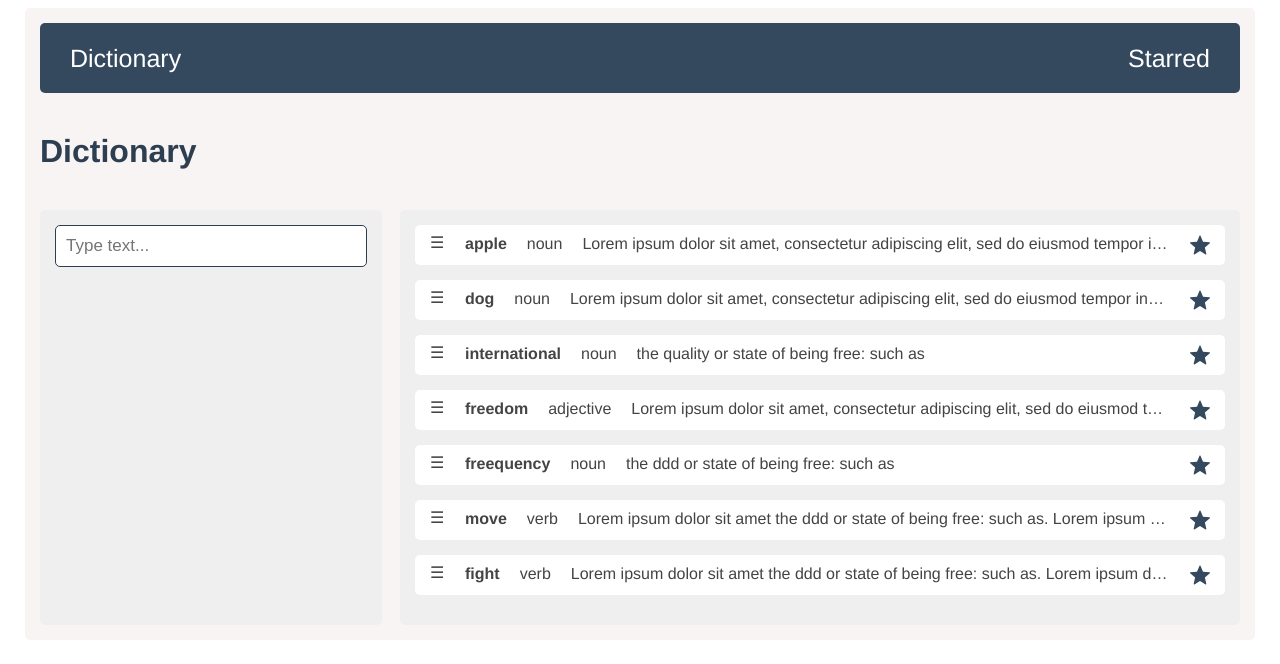
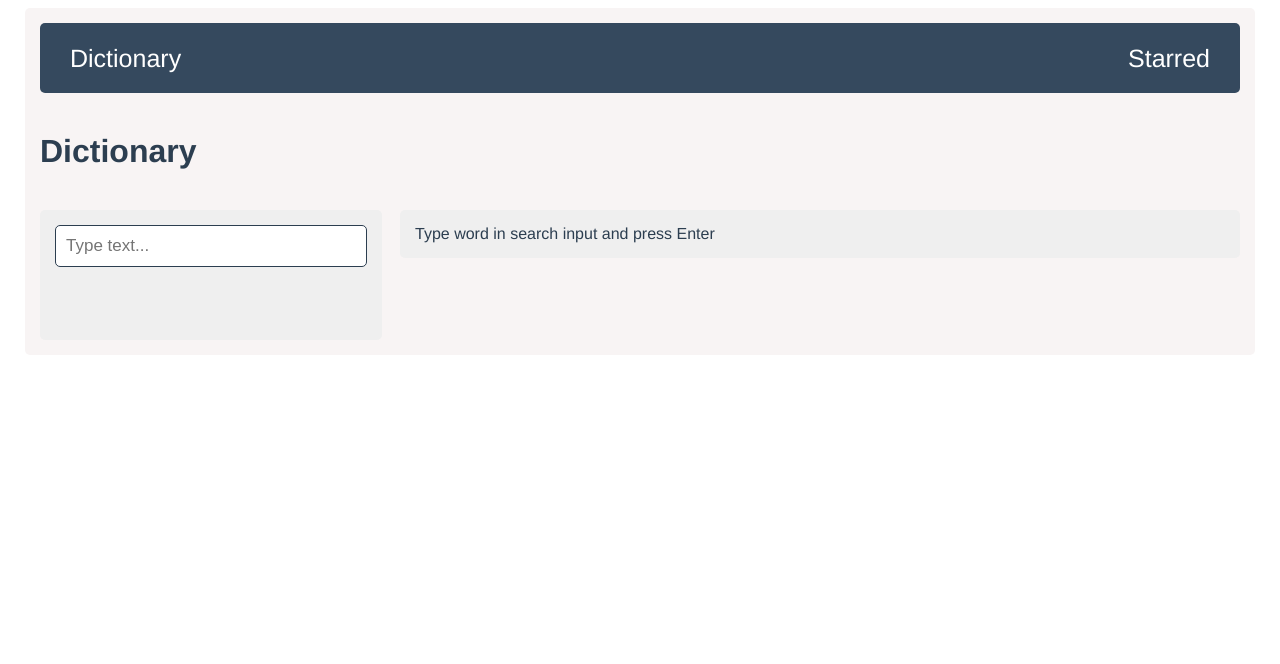
Before and after one commit to khartumov/dictionary, a Vue app: page / in a window 1280 px wide. Shown: the top 664 px of the page. Built offline with nearby package versions, Linux system fonts and the light colour scheme.

Commit message:
fetch words from API, change serch logic & other improvements

```diff
--- /dev/null
+++ b/src/apiKey.js
@@ -0,0 +1,3 @@
+// Must be in .env but for demonstration on github page is here
+
+export const APIKEY = '8de0acf1-7ecb-4c09-a041-2f4a65027491'
--- a/src/components/List.vue
+++ b/src/components/List.vue
@@ -1,5 +1,6 @@
 <template>
   <div>
+    <template v-if="isStarredPage">
       <draggable
         v-if="filteredWords.length !== 0"
         tag="div"
@@ -24,6 +25,27 @@
       >
         Words not found
       </div>
+    </template>
+
+    <template v-if="!isStarredPage">
+      <div
+        v-if="words.length !== 0"
+        class="list"
+      >
+        <ListItem
+          :title="words[0].title"
+          :part-of-speech="words[0].partOfSpeech"
+          :description="words[0].description"
+          :is-starred="false"
+        />
+      </div>
+      <div
+        v-else
+        class="list"
+      >
+        Type word in search input and press Enter
+      </div>
+    </template>
   </div>
 </template>
 
@@ -43,6 +65,10 @@ export default {
     partOfWord: {
       type: String,
       default: ''
+    },
+    words: {
+      type: Array,
+      default: () => []
     }
   },
 
@@ -50,55 +76,10 @@ export default {
     filteredWords () {
       return this.words
         .filter(({ title }) => this.partOfWord === '' ? title : title.toLowerCase().includes(this.partOfWord))
-    }
     },
 
-  data () {
-    return {
-      words: [
-        {
-          title: 'apple',
-          partOfSpeech: 'noun',
-          description: 'Lorem ipsum dolor sit amet, consectetur adipiscing elit, sed do eiusmod tempor incididunt ut labore et dolore magna aliqua.',
-          isStarred: true
-        },
-        {
-          title: 'dog',
-          partOfSpeech: 'noun',
-          description: 'Lorem ipsum dolor sit amet, consectetur adipiscing elit, sed do eiusmod tempor incididunt ut labore et dolore magna aliqua.',
-          isStarred: true
-        },
-        {
-          title: 'international',
-          partOfSpeech: 'noun',
-          description: 'the quality or state of being free: such as',
-          isStarred: true
-        },
-        {
-          title: 'freedom',
-          partOfSpeech: 'adjective',
-          description: 'Lorem ipsum dolor sit amet, consectetur adipiscing elit, sed do eiusmod tempor incididunt ut labore et dolore magna aliqua, the quality or state of being free: such as. Lorem ipsum dolor sit amet, consectetur adipiscing elit, sed do eiusmod tempor incididunt ut labore et dolore magna aliqua.',
-          isStarred: true
-        },
-        {
-          title: 'freequency',
-          partOfSpeech: 'noun',
-          description: 'the ddd or state of being free: such as',
-          isStarred: true
-        },
-        {
-          title: 'move',
-          partOfSpeech: 'verb',
-          description: 'Lorem ipsum dolor sit amet the ddd or state of being free: such as. Lorem ipsum dolor sit amet the ddd or state of being free: such asthe ddd or state of being free: such as',
-          isStarred: true
-        },
-        {
-          title: 'fight',
-          partOfSpeech: 'verb',
-          description: 'Lorem ipsum dolor sit amet the ddd or state of being free: such as. Lorem ipsum dolor sit amet the ddd or state of being free: such as',
-          isStarred: true
-        }
-      ]
+    isStarredPage () {
+      return this.$route.path === '/starred'
     }
   }
 }
--- a/src/components/Search.vue
+++ b/src/components/Search.vue
@@ -1,5 +1,9 @@
 <template>
   <aside class="search">
+    <form
+      action=""
+      @submit.prevent="submitHandler"
+    >
       <input
         type="text"
         class="search__field"
@@ -7,6 +11,7 @@
         v-model.trim="search"
         @input="$emit('search-event', search)"
       >
+    </form>
   </aside>
 </template>
 
@@ -17,6 +22,18 @@ export default {
   data () {
     return {
       search: ''
+    }
+  },
+
+  methods: {
+    submitHandler (e) {
+      if (this.$route.path === '/starred') {
+        return false
+      }
+
+      if (this.$route.path === '/') {
+        this.$emit('find-word', this.search)
+      }
     }
   }
 }
--- a/src/views/Home.vue
+++ b/src/views/Home.vue
@@ -1,19 +1,53 @@
 <template>
   <div class="home">
-    <Search class="home__search" />
-    <List class="home__list" />
+    <Search
+      class="home__search"
+      @find-word="fetchWord"
+    />
+    <List
+      class="home__list"
+      :part-of-word="searchData"
+      :words="words"
+    />
   </div>
 </template>
 
 <script>
 import Search from '@/components/Search.vue'
 import List from '@/components/List.vue'
+import axios from 'axios'
+import { APIKEY } from '../apiKey'
 
 export default {
   name: 'Home',
   components: {
     Search,
     List
+  },
+
+  data () {
+    return {
+      searchData: '',
+      words: []
+    }
+  },
+
+  methods: {
+    fetchWord (searchData) {
+      axios.get(`https://dictionaryapi.com/api/v3/references/collegiate/json/${searchData}?key=${APIKEY}`)
+        .then(({ data }) => {
+          this.words = [{
+            title: data[0].hwi.hw.replace('*', ''),
+            partOfSpeech: data[0].fl,
+            description: data[0].shortdef[0],
+            isStarred: false
+          }]
+        })
+        .catch(error => {
+          // TODO: show error
+          console.log(error)
+        })
+    }
   }
 }
 </script>
--- a/src/views/Starred.vue
+++ b/src/views/Starred.vue
@@ -7,6 +7,7 @@
     <List
       class="starred__list"
       :part-of-word="searchData"
+      :words="words"
     />
   </div>
 </template>
@@ -24,7 +25,8 @@ export default {
 
   data () {
     return {
-      searchData: ''
+      searchData: '',
+      words: []
     }
   },
 
@@ -32,6 +34,55 @@ export default {
     filterList (searchData) {
       this.searchData = searchData
     }
+  },
+
+  created () {
+    // TODO: get from LocalStorage
+
+    this.words = [
+      {
+        title: 'apple',
+        partOfSpeech: 'noun',
+        description: 'Lorem ipsum dolor sit amet, consectetur adipiscing elit, sed do eiusmod tempor incididunt ut labore et dolore magna aliqua.',
+        isStarred: true
+      },
+      {
+        title: 'dog',
+        partOfSpeech: 'noun',
+        description: 'Lorem ipsum dolor sit amet, consectetur adipiscing elit, sed do eiusmod tempor incididunt ut labore et dolore magna aliqua.',
+        isStarred: true
+      },
+      {
+        title: 'international',
+        partOfSpeech: 'noun',
+        description: 'the quality or state of being free: such as',
+        isStarred: true
+      },
+      {
+        title: 'freedom',
+        partOfSpeech: 'adjective',
+        description: 'Lorem ipsum dolor sit amet, consectetur adipiscing elit, sed do eiusmod tempor incididunt ut labore et dolore magna aliqua, the quality or state of being free: such as. Lorem ipsum dolor sit amet, consectetur adipiscing elit, sed do eiusmod tempor incididunt ut labore et dolore magna aliqua.',
+        isStarred: true
+      },
+      {
+        title: 'freequency',
+        partOfSpeech: 'noun',
+        description: 'the ddd or state of being free: such as',
+        isStarred: true
+      },
+      {
+        title: 'move',
+        partOfSpeech: 'verb',
+        description: 'Lorem ipsum dolor sit amet the ddd or state of being free: such as. Lorem ipsum dolor sit amet the ddd or state of being free: such asthe ddd or state of being free: such as',
+        isStarred: true
+      },
+      {
+        title: 'fight',
+        partOfSpeech: 'verb',
+        description: 'Lorem ipsum dolor sit amet the ddd or state of being free: such as. Lorem ipsum dolor sit amet the ddd or state of being free: such as',
+        isStarred: true
+      }
+    ]
   }
 }
 </script>
```
Lines whose indentation alone changed are shown as unchanged.
